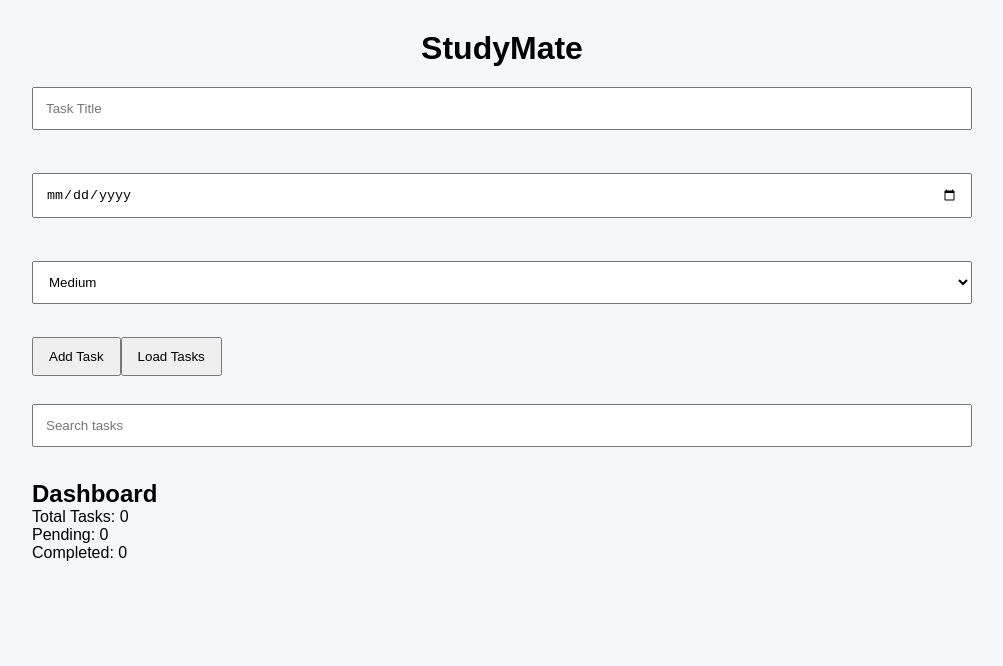
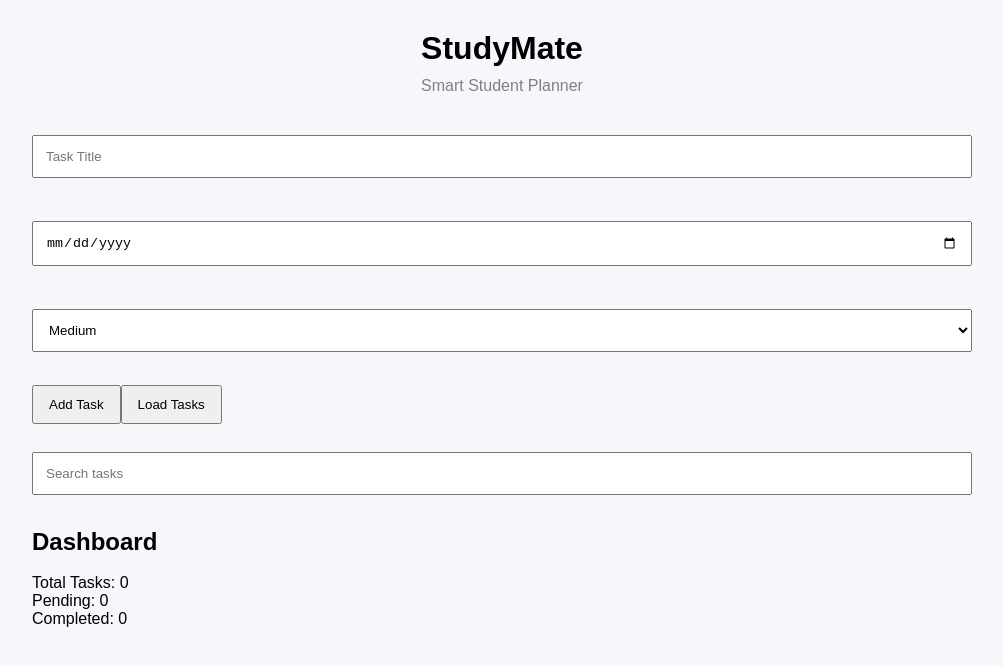
Before and after one commit to sithmi200309/StudyMate, a Vue app in the folder frontend/: page / in a window 1280 px wide. Shown: the top 666 px of the page, without its empty margins (138-1141 px from the left). Built offline with nearby package versions, Linux system fonts and the light colour scheme.

Commit message:
Improved task card layout and fixed date display

```diff
--- a/frontend/src/App.vue
+++ b/frontend/src/App.vue
@@ -1,6 +1,10 @@
 <template>
   <div class="container">
     <h1>StudyMate</h1>
+
+<p class="subtitle">
+Smart Student Planner
+</p>
 
     <input v-model="title" placeholder="Task Title" />
     <br><br>
@@ -28,6 +32,7 @@
 <br><br>
 
    <h2>Dashboard</h2>
+   <br>
 
    <p>Total Tasks: {{ tasks.length }}</p>
 
@@ -47,12 +52,6 @@
   :key="task.id"
 >
   <h3>{{ task.title }}</h3>
-
-<p>Due: {{ task.due_date }}</p>
-
-<p>Status: {{ task.status }}</p>
-
-<p>Priority: {{ task.priority }}</p>
 
   <p>
     <strong>Due Date:</strong>
```
